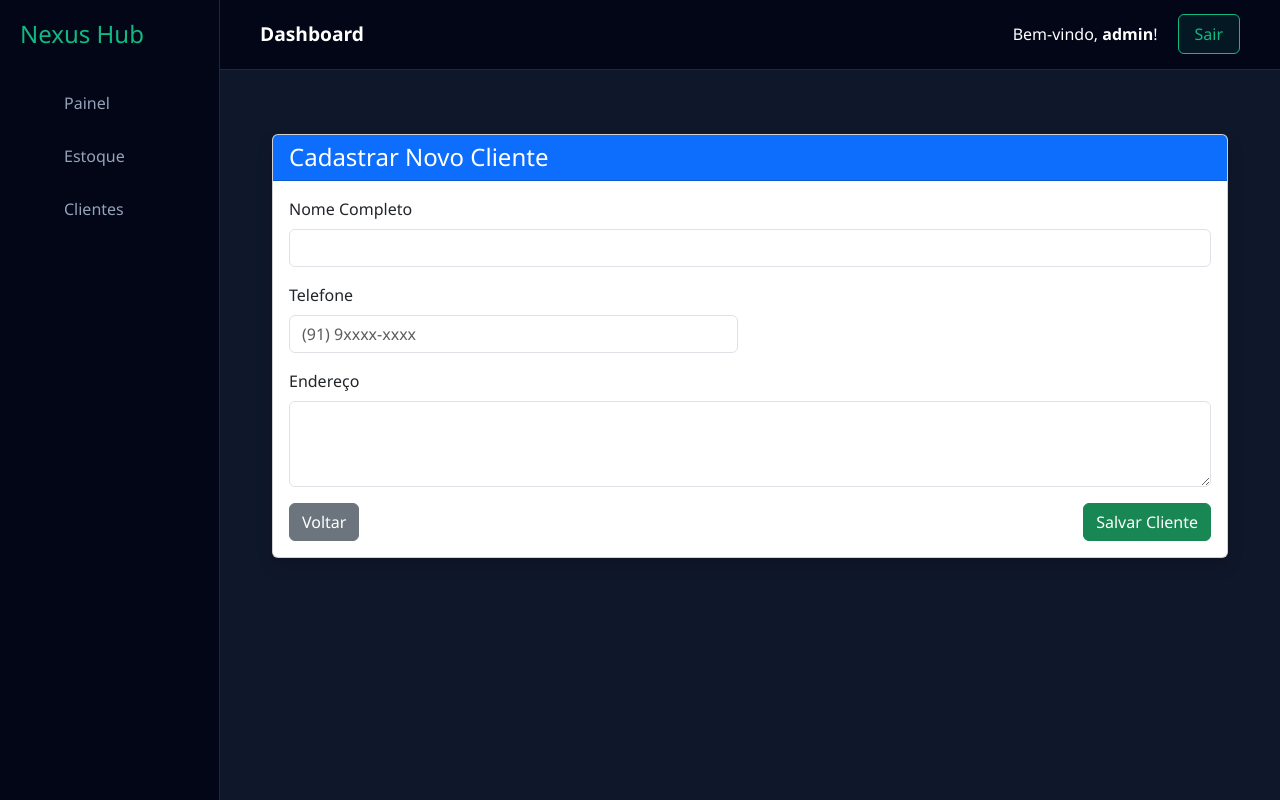
After one commit to MatheusSilva09/Nexus, a Django app: page /clientes/novo/ in a window 1280 px wide. The commit adds this page. Run offline with Django 5.2, Linux system fonts and the light colour scheme; a user stored in the database is signed in.

Commit message:
Add Cliente

```diff
--- a/dashboard/templates/base.html
+++ b/dashboard/templates/base.html
@@ -36,6 +36,9 @@
             <li class="{% if request.resolver_match.url_name == 'lista_estoque' %}active{% endif %}">
                 <a href="{% url 'lista_estoque' %}">Estoque</a>
             </li>
+            <li class="{% if request.resolver_match.url_name == 'lista_clientes' %}active{% endif %}">
+                <a href="{% url 'lista_clientes' %}">Clientes</a>
+</li>
             </ul>
     </div>
 
--- /dev/null
+++ b/dashboard/templates/cliente_form.html
@@ -0,0 +1,36 @@
+{% extends 'base.html' %} {% block content %}
+<div class="container mt-4">
+    <div class="card shadow">
+        <div class="card-header bg-primary text-white">
+            <h4 class="mb-0">Cadastrar Novo Cliente</h4>
+        </div>
+        <div class="card-body">
+            <form method="POST">
+                {% csrf_token %}
+
+                <div class="mb-3">
+                    <label for="nome" class="form-label">Nome Completo</label>
+                    <input type="text" class="form-control" id="nome" name="nome" required>
+                </div>
+
+                <div class="row">
+                    <div class="col-md-6 mb-3">
+                        <label for="telefone" class="form-label">Telefone</label>
+                        <input type="text" class="form-control" id="telefone" name="telefone" placeholder="(91) 9xxxx-xxxx">
+                    </div>
+                </div>
+
+                <div class="mb-3">
+                    <label for="endereco" class="form-label">Endereço</label>
+                    <textarea class="form-control" id="endereco" name="endereco" rows="3"></textarea>
+                </div>
+
+                <div class="d-flex justify-content-between">
+                    <a href="{% url 'lista_clientes' %}" class="btn btn-secondary">Voltar</a>
+                    <button type="submit" class="btn btn-success">Salvar Cliente</button>
+                </div>
+            </form>
+        </div>
+    </div>
+</div>
+{% endblock %}
--- a/dashboard/views.py
+++ b/dashboard/views.py
@@ -1,200 +1,146 @@
-# 1. Ferramentas do Django
 from django.shortcuts import render, redirect, get_object_or_404
 from django.contrib.auth.decorators import login_required
 from django.db import transaction
+from django.db.models import Sum, F
+from .models import Cliente, Loja, Produto, Pedido, ItemPedido, Carrinho
 
-# 2. Seus modelos (as tabelas do Nexus)
-from .models import Produto, Pedido, ItemPedido, Carrinho
-def finalizar_pedido(request):
-    # 1. Pegamos o carrinho do usuário (supondo que ele esteja logado)
-    carrinho = Carrinho.objects.get(usuario=request.user)
-    itens_carrinho = carrinho.itens.all() # Relacionamento com ItemCarrinho
+# --- DASHBOARD ---
 
-    if not itens_carrinho:
-        return render(request, 'erro.html', {'msg': 'Seu carrinho está vazio!'})
+@login_required
+def home(request):
+    produtos_loja = Produto.objects.filter(loja__vendedor__usuario=request.user)
+    total_estoque = produtos_loja.aggregate(total=Sum(F('preco') * F('estoque')))['total'] or 0
+    avisos = produtos_loja.filter(estoque__lte=F('estoque_minimo')).count()
+    context = {
+        'receita': total_estoque,
+        'vendas': produtos_loja.count(),
+        'avisos': avisos,
+        'produtos': produtos_loja[:5],
+    }
+    return render(request, 'dashboard.html', context)
 
-    # 2. Iniciamos uma transação atômica
-    try:
-        with transaction.atomic():
-            # Criamos o Pedido inicial (Status: Aguardando)
-            novo_pedido = Pedido.objects.create(
-                cliente=request.user.cliente,
-                total=0,  # Vamos calcular abaixo
-                status='Aguardando Pagamento'
-            )
+@login_required
+def profile(request):
+    return render(request, "dashboard/profile.html")
 
-            valor_total = 0
+# --- ESTOQUE E PRODUTOS ---
 
-            # 3. Processamos item por item
-            for item in itens_carrinho:
-                produto = item.produto
+@login_required
+def lista_estoque(request):
+    produtos = Produto.objects.filter(loja__vendedor__usuario=request.user)
+    nome_filtro = request.GET.get('nome')
+    if nome_filtro:
+        produtos = produtos.filter(nome__icontains=nome_filtro)
+    if request.GET.get('baixo_estoque'):
+        produtos = produtos.filter(estoque__lte=F('estoque_minimo'))
+    return render(request, 'estoque_lista.html', {'produtos': produtos})
 
-                # Validação Crítica de Estoque
-                if produto.estoque < item.quantidade:
-                    # Se um único item falhar, a transação inteira é cancelada
-                    raise ValueError(f"Estoque insuficiente para {produto.nome}")
+@login_required
+def adicionar_produto(request):
+    if request.method == 'POST':
+        Produto.objects.create(
+            nome=request.POST.get('nome'),
+            preco=request.POST.get('preco'),
+            estoque=request.POST.get('estoque'),
+            estoque_minimo=request.POST.get('estoque_minimo'),
+            loja=request.user.vendedor.loja
+        )
+        return redirect('lista_estoque')
+    return render(request, 'produto_form.html')
 
-                # Criamos o Item do Pedido (o histórico da venda)
-                ItemPedido.objects.create(
-                    pedido=novo_pedido,
-                    produto=produto,
-                    quantidade=item.quantidade,
-                    preco_unitario=produto.preco
-                )
+@login_required
+def editar_produto(request, produto_id):
+    produto = get_object_or_404(Produto, id=produto_id, loja__vendedor__usuario=request.user)
+    if request.method == 'POST':
+        produto.nome = request.POST.get('nome')
+        produto.preco = request.POST.get('preco')
+        produto.estoque = request.POST.get('estoque')
+        produto.estoque_minimo = request.POST.get('estoque_minimo')
+        produto.save()
+        return redirect('lista_estoque')
+    return render(request, 'produto_editar.html', {'produto': produto})
 
-                # Atualizamos o estoque do produto
-                produto.estoque -= item.quantidade
-                produto.save()
-
-                # Somamos ao total
-                valor_total += (produto.preco * item.quantidade)
-
-            # 4. Atualizamos o valor final do pedido e limpamos o carrinho
-            novo_pedido.total = valor_total
-            novo_pedido.save()
-
-            itens_carrinho.delete() # Carrinho vazio após a compra
-
-        return render(request, 'sucesso.html', {'pedido': novo_pedido})
-
-    except ValueError as e:
-        # Se cair aqui, o banco de dados não sofreu NENHUMA alteração
-        return render(request, 'erro.html', {'msg': str(e)})
+@login_required
+def excluir_produto(request, produto_id):
+    produto = get_object_or_404(Produto, id=produto_id, loja__vendedor__usuario=request.user)
+    produto.delete()
+    return redirect('lista_estoque')
 
 @login_required
 def atualizar_quantidade_estoque(request, produto_id):
     if request.method == "POST":
         produto = get_object_or_404(Produto, id=produto_id, loja__vendedor__usuario=request.user)
-        nova_quantidade = request.POST.get('quantidade')
-        operacao = request.POST.get('operacao') # 'adicionar' ou 'substituir'
+        nova_quantidade = int(request.POST.get('quantidade', 0))
+        operacao = request.POST.get('operacao')
+        if operacao == 'adicionar':
+            produto.estoque += nova_quantidade
+        else:
+            produto.estoque = nova_quantidade
+        produto.save()
+        return redirect('lista_estoque')
+    return redirect('lista_estoque')
 
-        if operacao == 'adicionar':
-            produto.estoque += int(nova_quantidade)
-        else:
-            produto.estoque = int(nova_quantidade)
-
-        produto.save()
-        return redirect('estoque_lista')
+# --- VENDAS E CLIENTES ---
 
 @login_required
-def lista_estoque(request):
-    # 1. Começamos pegando todos os produtos da loja do vendedor logado
-    produtos = Produto.objects.filter(loja__vendedor__usuario=request.user)
-
-    # 2. Filtro de Busca por Nome (se o vendedor digitar algo na busca)
-    nome_filtro = request.GET.get('nome')
-    if nome_filtro:
-        produtos = produtos.filter(nome__icontains=nome_filtro)
-
-    # 3. Filtro de Estoque Baixo (se o vendedor marcar a opção)
-    estoque_baixo = request.GET.get('baixo_estoque')
-    if estoque_baixo:
-        # Filtra produtos onde estoque é menor ou igual a 5 (ou seu estoque_minimo)
-        produtos = produtos.filter(estoque__lte=5)
-
-    return render(request, 'estoque_lista.html', {'produtos': produtos})
-
-@login_required
-def home(request):
-    return render(request, "dashboard.html")
-
-@login_required
-def profile(request):
-    # Por enquanto, apenas renderiza uma página de perfil (que você pode criar depois)
-    return render(request, "dashboard/profile.html")
-
-@login_required
-def adicionar_produto(request):
-    if request.method == 'POST':
-        # Capturando os dados enviados pelo name do input no HTML
-        nome = request.POST.get('nome')
-        preco = request.POST.get('preco')
-        estoque = request.POST.get('estoque')
-        estoque_minimo = request.POST.get('estoque_minimo')
-
-        # Criando o objeto Produto manualmente no banco
-        # Usamos .vendedor.loja para garantir que o produto vá para a loja certa
-        Produto.objects.create(
-            nome=nome,
-            preco=preco,
-            estoque=estoque,
-            estoque_minimo=estoque_minimo,
-            loja=request.user.vendedor.loja
-        )
-
-        return redirect('lista_estoque')
-
-    return render(request, 'produto_form.html')
-
-@login_required
-def excluir_produto(request, produto_id):
-    # Buscamos o produto garantindo que ele pertence ao usuário logado (segurança!)
-    produto = get_object_or_404(Produto, id=produto_id, loja__vendedor__usuario=request.user)
-    produto.delete()
-    return redirect('lista_estoque')
-
-@login_required
-def editar_produto(request, produto_id):
-    # 1. Busca o produto original no banco
-    produto = get_object_or_404(Produto, id=produto_id, loja__vendedor__usuario=request.user)
-
-    if request.method == 'POST':
-        # 2. Captura os novos dados do formulário
-        produto.nome = request.POST.get('nome')
-        produto.preco = request.POST.get('preco')
-        produto.estoque = request.POST.get('estoque')
-        produto.estoque_minimo = request.POST.get('estoque_minimo')
-
-        # 3. Salva as alterações
-        produto.save()
-        return redirect('lista_estoque')
-
-    # 4. Se for GET, envia o produto para o formulário já vir preenchido
-    return render(request, 'produto_editar.html', {'produto': produto})
+def finalizar_pedido(request):
+    carrinho = Carrinho.objects.get(cliente__usuario=request.user)
+    itens_carrinho = carrinho.itens.all()
+    if not itens_carrinho:
+        return render(request, 'erro.html', {'msg': 'Seu carrinho está vazio!'})
+    try:
+        with transaction.atomic():
+            novo_pedido = Pedido.objects.create(
+                cliente=request.user.cliente,
+                total=0,
+                status='Aguardando Pagamento'
+            )
+            valor_total = 0
+            for item in itens_carrinho:
+                produto = item.produto
+                if produto.estoque < item.quantidade:
+                    raise ValueError(f"Estoque insuficiente para {produto.nome}")
+                ItemPedido.objects.create(
+                    pedido=novo_pedido,
+                    produto=produto,
+                    quantidade=item.quantidade,
+                    preco=produto.preco
+                )
+                produto.estoque -= item.quantidade
+                produto.save()
+                valor_total += (produto.preco * item.quantidade)
+            novo_pedido.total = valor_total
+            novo_pedido.save()
+            itens_carrinho.delete()
+        return render(request, 'sucesso.html', {'pedido': novo_pedido})
+    except ValueError as e:
+        return render(request, 'erro.html', {'msg': str(e)})
 
 @login_required
 def realizar_venda(request, produto_id):
     produto = get_object_or_404(Produto, id=produto_id, loja__vendedor__usuario=request.user)
-
     if request.method == 'POST':
-        quantidade_vendida = int(request.POST.get('quantidade', 1))
-
-        if produto.estoque >= quantidade_vendida:
-            produto.estoque -= quantidade_vendida
+        quantidade = int(request.POST.get('quantidade', 1))
+        if produto.estoque >= quantidade:
+            produto.estoque -= quantidade
             produto.save()
-            # Aqui poderíamos criar um objeto "Venda" para o relatório depois
             return redirect('lista_estoque')
-        else:
-            # Caso o vendedor tente vender mais do que tem
-            erro = "Estoque insuficiente!"
-            return render(request, 'venda_form.html', {'produto': produto, 'erro': erro})
-
+        return render(request, 'venda_form.html', {'produto': produto, 'erro': "Estoque insuficiente!"})
     return render(request, 'venda_form.html', {'produto': produto})
 
-from django.db.models import Sum, F
+@login_required
+def lista_clientes(request):
+    clientes = Cliente.objects.filter(loja__vendedor__usuario=request.user)
+    return render(request, 'lista_clientes.html', {'clientes': clientes})
 
 @login_required
-def home(request):
-    # Pega apenas os produtos da loja do usuário logado
-    produtos_loja = Produto.objects.filter(loja__vendedor__usuario=request.user)
-
-    # 1. Valor Total em Estoque (Soma de Preço * Quantidade de cada item)
-    # Usamos aggregate para fazer o cálculo direto no banco de dados (mais rápido)
-    total_estoque = produtos_loja.aggregate(
-        total=Sum(F('preco') * F('estoque'))
-    )['total'] or 0
-
-    # 2. Itens com Estoque Baixo (Avisos)
-    avisos = produtos_loja.filter(estoque__lte=F('estoque_minimo')).count()
-
-    # 3. Quantidade total de itens cadastrados
-    total_itens = produtos_loja.count()
-
-    context = {
-        'receita': total_estoque, # Valor patrimonial em estoque
-        'vendas': total_itens,    # Quantidade de SKUs diferentes
-        'avisos': avisos,
-        'produtos': produtos_loja[:5], # Pega os 5 primeiros para a lista lateral
-    }
-
-    return render(request, 'dashboard.html', context)
+def adicionar_cliente(request):
+    if request.method == 'POST':
+        Cliente.objects.create(
+            loja=request.user.vendedor.loja,
+            nome=request.POST.get('nome'),
+            telefone=request.POST.get('telefone', ''),
+            endereco=request.POST.get('endereco', '')
+        )
+        return redirect('lista_clientes')
+    return render(request, 'cliente_form.html')
--- a/nexus/urls.py
+++ b/nexus/urls.py
@@ -27,4 +27,6 @@ urlpatterns = [
     path('nexus/', include('dashboard.urls')),
     path('', include('dashboard.urls')),
     path('estoque/excluir/<int:produto_id>/', views.excluir_produto, name='excluir_produto'),
+    path('clientes/', views.lista_clientes, name='lista_clientes'),
+    path('clientes/novo/', views.adicionar_cliente, name='adicionar_cliente'),
 ]
```
Also changed, not shown: dashboard/models.py (+7 -4 lines), dashboard/templates/lista_clientes.html (added, +23 -0 lines), dashboard/migrations/0003_remove_cliente_usuario_cliente_email_cliente_loja_and_more.py (added), db.sqlite3.
